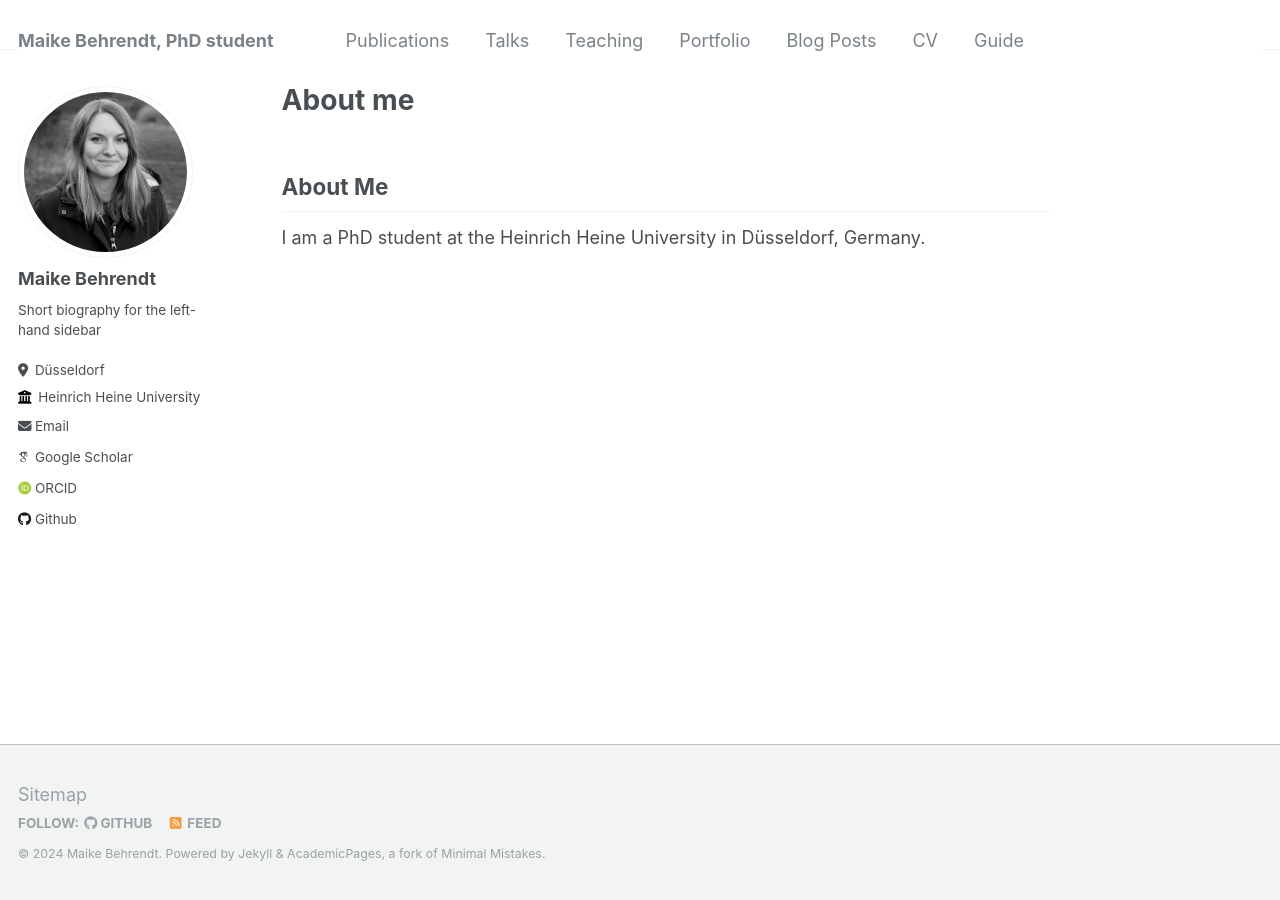
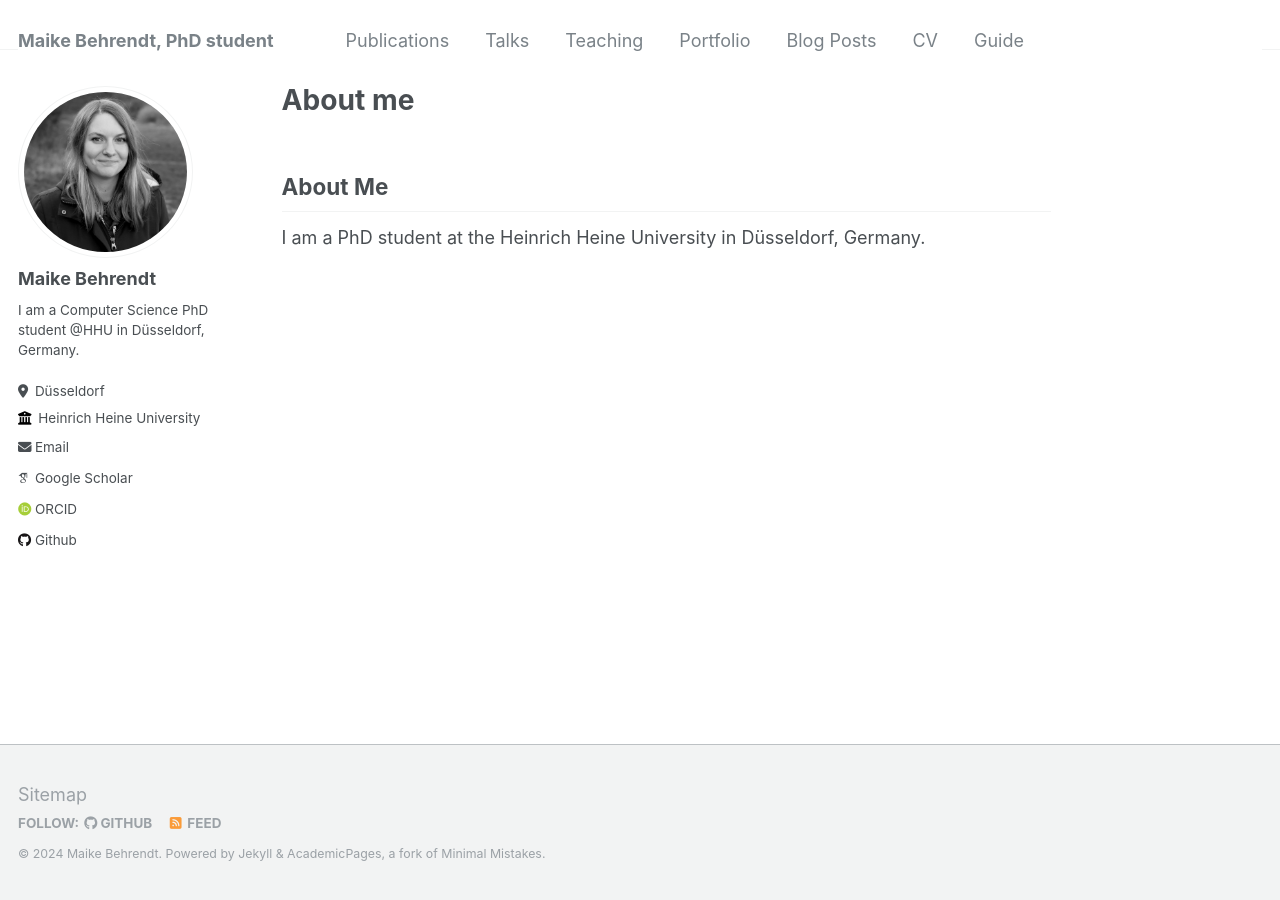
Before and after one commit to mabehrendt/mabehrendt.github.io, a Jekyll site: the page built from _pages/about.md, in a window 1280 px wide. Built offline with Jekyll 4.4.1, drawn with Linux system fonts in a browser that asks for light colours; some web fonts are replaced.

Commit message:
Update _config.yml

```diff
--- a/_config.yml
+++ b/_config.yml
@@ -24,7 +24,7 @@ author:
   avatar           : "profile.png"
   name             : "Maike Behrendt"
   pronouns         : # example: "she/her"
-  bio              : "Short biography for the left-hand sidebar"
+  bio              : "I am a Computer Science PhD student @HHU in Düsseldorf, Germany."
   location         : "Düsseldorf"
   employer         : "Heinrich Heine University"
   uri              : # URL
```
